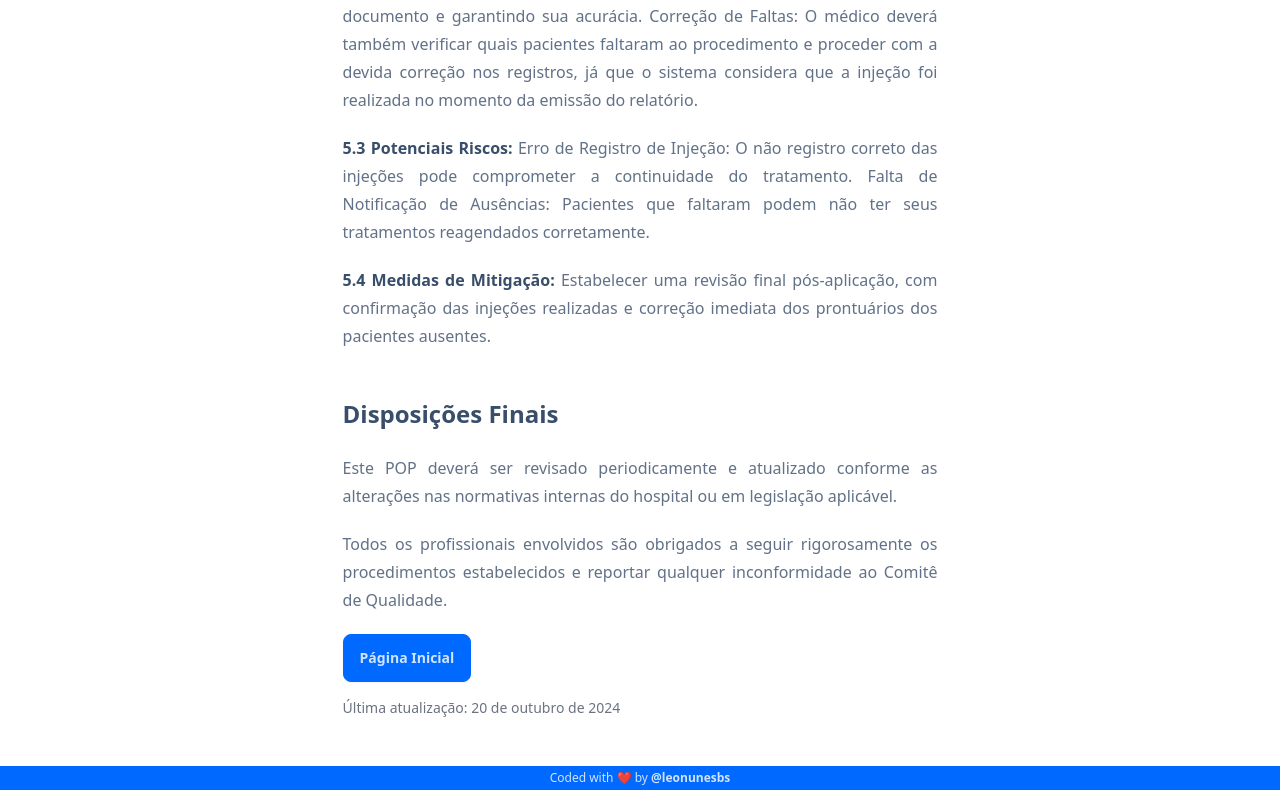
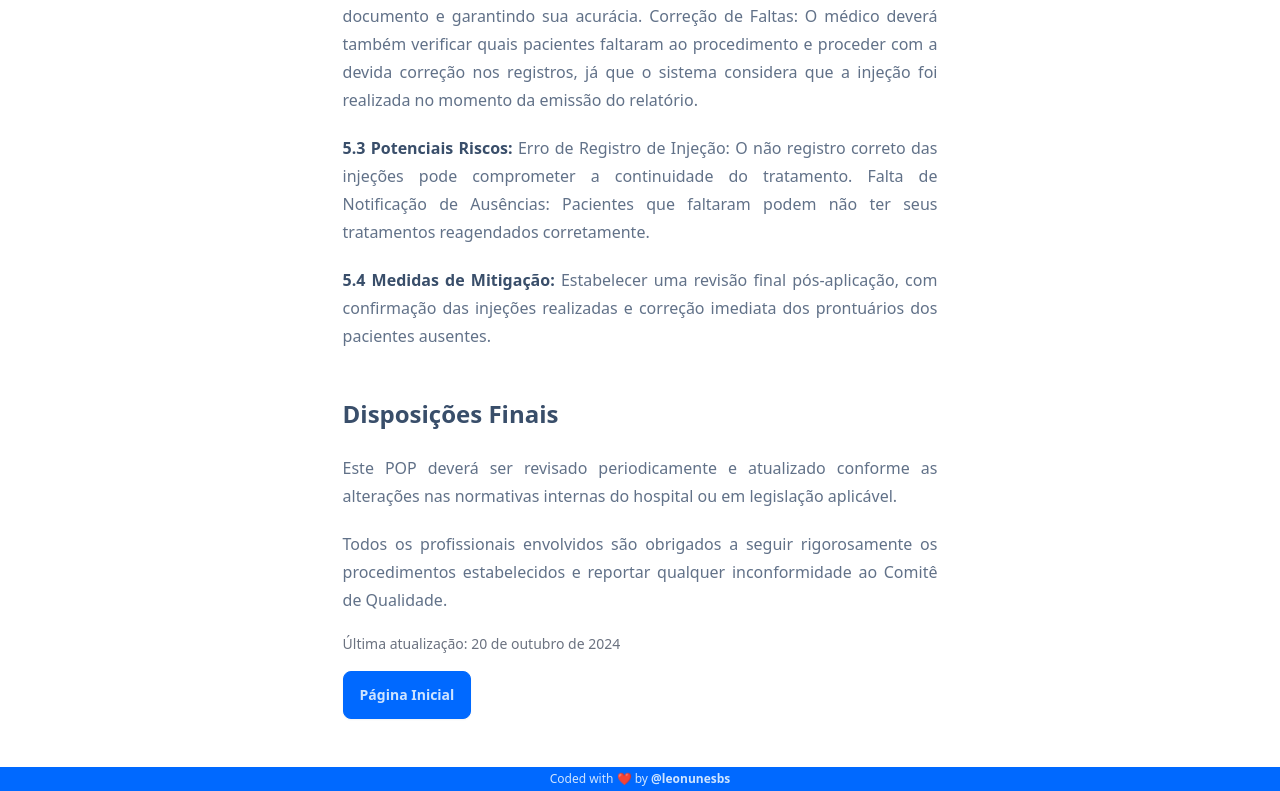
Before and after one commit to leonunesbs/injecoes, a Next.js app: page /pop in a window 1280 px wide. Shown: the part 3387-4178 px from the top of the page. Built offline with nearby package versions, Linux system fonts and the light colour scheme.

Commit message:
fix: fix

```diff
--- a/src/app/pop/page.tsx
+++ b/src/app/pop/page.tsx
@@ -152,18 +152,14 @@ export default function PopPage() {
         Todos os profissionais envolvidos são obrigados a seguir rigorosamente os procedimentos estabelecidos e reportar
         qualquer inconformidade ao Comitê de Qualidade.
       </p>
-
+      <p className="mt-4 text-sm text-gray-500">
+        Última atualização: <time dateTime="2024-10-20">20 de outubro de 2024</time>
+      </p>
       <div className="flex justify-between mt-4">
         <Link href={'/'} className="btn btn-primary">
           Página Inicial
         </Link>
       </div>
-      {
-        // última atualização
-      }
-      <p className="mt-4 text-sm text-gray-500">
-        Última atualização: <time dateTime="2024-10-20">20 de outubro de 2024</time>
-      </p>
     </article>
   );
 }
```
